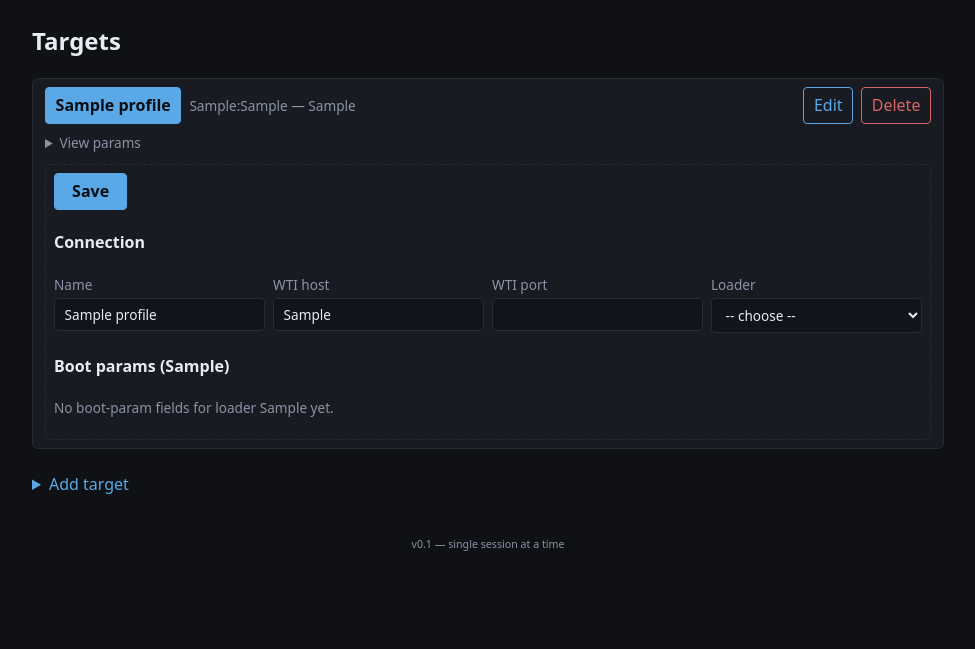
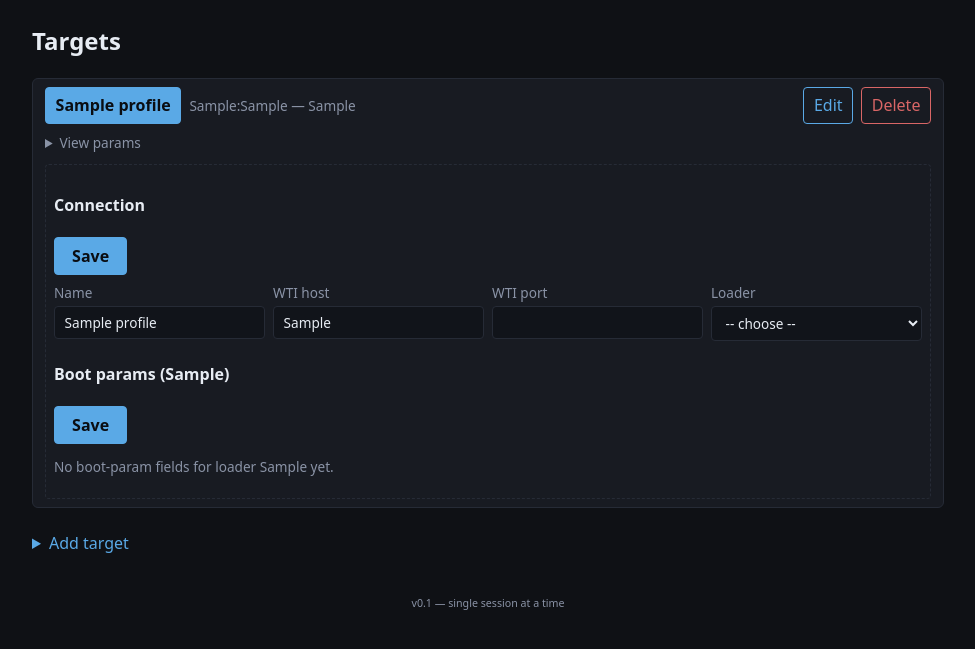
Before and after one commit to gemini-rtsw/bootsmith, a Flask app: template src/bootsmith/templates/index.html in a window 1280 px wide, after a click on "Edit". Shown: the part 84-733 px from the top of the page, without its empty margins (152-1127 px from the left). Run offline with Flask 3, Linux system fonts and the light colour scheme; the template is opened without the code that fills it: most values are stand-ins (such as "Sample title", 1, 10 or a date in 2020).

Commit message:
REL-4933: Split Save and Push; home-page edit gets per-section Save buttons
Connected-mode NIOT/ENV dialog now has two buttons at the top:
'Save NIOT/ENV' (just persists the form to the profile) and
'Push NIOT/ENV' (saves AND walks the dialogue on the board).
Implemented with htmx hx-post on each button so they share one form.

Home page profile edit form is now three independent forms per
PPCBug profile: Connection (name/host/port/loader), NIOT, and ENV.
Each section has its own Save button that updates only that
section's keys -- saving NIOT can't clobber an edit-in-progress on
ENV. New POST /profiles/<name>/save/<section> backs the home-page
section saves. VxWorks profiles keep a single boot-params form.

```diff
--- a/src/bootsmith/app.py
+++ b/src/bootsmith/app.py
@@ -478,6 +478,29 @@ def create_app() -> Flask:
     def params_edit_env():
         return params_edit_section("env")
 
+    def _ppcbug_section_save_to_profile(profile, section: str, form) -> tuple[dict, dict]:
+        """Update profile.boot_params with this section's form fields.
+
+        Returns (new_section_values, merged_boot_params). The OTHER
+        section's saved values are preserved on disk. Empty form
+        fields are treated as "delete this key from the saved set."
+        """
+        fields = _ppcbug_section_fields(section)
+        section_keys = {key for _label, key in fields}
+        new_section_values: dict[str, str] = {}
+        for key in section_keys:
+            v = (form.get(f"param_{key}") or "").strip()
+            if v:
+                new_section_values[key] = v
+        merged = {
+            k: v for k, v in profile.boot_params.items()
+            if k not in section_keys
+        }
+        merged.update(new_section_values)
+        profile.boot_params = merged
+        profiles_mod.save_profile(profile)
+        return new_section_values, merged
+
     def _ppcbug_section_push(section: str):
         """Save form values for one PPCBug section, push, verify."""
         sessions: SessionManager = app.config["sessions"]
@@ -494,24 +517,9 @@ def create_app() -> Flask:
         if not fields:
             return _error(f"unknown section {section!r}"), 400
 
-        # Pull form values only for this section's keys; merge with the
-        # existing saved boot_params (so the OTHER section's saved
-        # values are preserved on disk).
-        section_keys = {key for _label, key in fields}
-        new_section_values: dict[str, str] = {}
-        for key in section_keys:
-            v = (request.form.get(f"param_{key}") or "").strip()
-            if v:
-                new_section_values[key] = v
-        merged = {
-            k: v for k, v in sess.profile.boot_params.items()
-            if k not in section_keys
-        }
-        merged.update(new_section_values)
-
-        # Save to profile so the next form-open shows what was typed.
-        sess.profile.boot_params = merged
-        profiles_mod.save_profile(sess.profile)
+        new_section_values, _merged = _ppcbug_section_save_to_profile(
+            sess.profile, section, request.form
+        )
 
         lock: threading.Lock = app.config["push_lock"]
         if not lock.acquire(blocking=False):
@@ -578,6 +586,55 @@ def create_app() -> Flask:
     @app.post("/params/push/env")
     def params_push_env():
         return _ppcbug_section_push("env")
+
+    def _ppcbug_section_save_only(section: str):
+        """Save form values for one PPCBug section. No push.
+
+        Used by the connected-mode 'Save' button (returns the params
+        panel) and by the home-page section save forms (returns the
+        profile list).
+        """
+        sessions: SessionManager = app.config["sessions"]
+        sess = sessions.current()
+        if sess is None:
+            return _error("no session open"), 404
+        if sess.profile.loader_hint != "ppcbug":
+            return _error("NIOT/ENV only apply to PPCBug"), 400
+        fields = _ppcbug_section_fields(section)
+        if not fields:
+            return _error(f"unknown section {section!r}"), 400
+        _ppcbug_section_save_to_profile(sess.profile, section, request.form)
+        # Re-render the same edit dialog so the user sees the saved
+        # values reflected (and can continue editing or push).
+        return render_template(
+            "_params_edit_section.html",
+            profile=sess.profile,
+            fields=fields,
+            section=section,
+            section_label=section.upper(),
+        )
+
+    @app.post("/params/save/niot")
+    def params_save_niot():
+        return _ppcbug_section_save_only("niot")
+
+    @app.post("/params/save/env")
+    def params_save_env():
+        return _ppcbug_section_save_only("env")
+
+    @app.post("/profiles/<name>/save/<section>")
+    def profile_section_save(name: str, section: str):
+        """Home-page per-section save. No push (no session needed)."""
+        profile = profiles_mod.get_profile(name)
+        if profile is None:
+            return _error(f"no such profile: {name!r}"), 404
+        if profile.loader_hint != "ppcbug":
+            return _error("NIOT/ENV only apply to PPCBug"), 400
+        if section not in ("niot", "env"):
+            return _error(f"unknown section {section!r}"), 400
+        _ppcbug_section_save_to_profile(profile, section, request.form)
+        # Reflect the updated profile in the home page.
+        return _render_profile_list()
 
     @app.post("/params/push")
     def params_push():
--- a/src/bootsmith/templates/_profile_list.html
+++ b/src/bootsmith/templates/_profile_list.html
@@ -33,15 +33,17 @@
 {% endif %}{%- endfor %}</pre>
             </details>
           {% endif %}
-          <form id="edit-{{ p.name }}"
-                class="edit-form hidden"
-                hx-post="/profiles/{{ p.name }}/update"
+          <div id="edit-{{ p.name }}" class="edit-form hidden">
+            {# Connection (name/host/port/loader). Posts to the existing
+               /update endpoint without any param_* fields, so the
+               boot_params stay untouched. #}
+            <form hx-post="/profiles/{{ p.name }}/update"
                   hx-target="#main"
                   hx-swap="innerHTML">
+              <h4>Connection</h4>
               <div class="row" style="margin-bottom:8px;">
                 <button type="submit" class="primary">Save</button>
               </div>
-            <h4>Connection</h4>
               <div class="grid">
                 <label>Name <input name="new_name" required value="{{ p.name }}"
                                     pattern="[A-Za-z0-9._-]{1,64}"
@@ -59,18 +61,41 @@
                   </select>
                 </label>
               </div>
+            </form>
+
             <div id="edit-params-{{ p.name }}" data-edit-params-container>
               {% if p.loader_hint == "ppcbug" %}
+                <form hx-post="/profiles/{{ p.name }}/save/niot"
+                      hx-target="#main"
+                      hx-swap="innerHTML">
                   <h4>NIOT</h4>
+                  <div class="row" style="margin-bottom:8px;">
+                    <button type="submit" class="primary">Save NIOT</button>
+                  </div>
                   {{ boot_param_fields(p.loader_hint, ppcbug_niot_fields, p.boot_params) }}
+                </form>
+                <form hx-post="/profiles/{{ p.name }}/save/env"
+                      hx-target="#main"
+                      hx-swap="innerHTML">
                   <h4>ENV</h4>
+                  <div class="row" style="margin-bottom:8px;">
+                    <button type="submit" class="primary">Save ENV</button>
+                  </div>
                   {{ boot_param_fields(p.loader_hint, ppcbug_env_fields, p.boot_params) }}
+                </form>
               {% else %}
+                <form hx-post="/profiles/{{ p.name }}/update"
+                      hx-target="#main"
+                      hx-swap="innerHTML">
                   <h4>Boot params ({{ loader_labels.get(p.loader_hint, p.loader_hint) }})</h4>
+                  <div class="row" style="margin-bottom:8px;">
+                    <button type="submit" class="primary">Save</button>
+                  </div>
                   {{ boot_param_fields(p.loader_hint, schemas.get(p.loader_hint, ()), p.boot_params) }}
+                </form>
               {% endif %}
             </div>
-          </form>
+          </div>
         </li>
       {% endfor %}
     </ul>
```
Also changed, not shown: src/bootsmith/templates/_params_edit_section.html (+9 -5 lines). Lines whose indentation alone changed are shown as unchanged.
